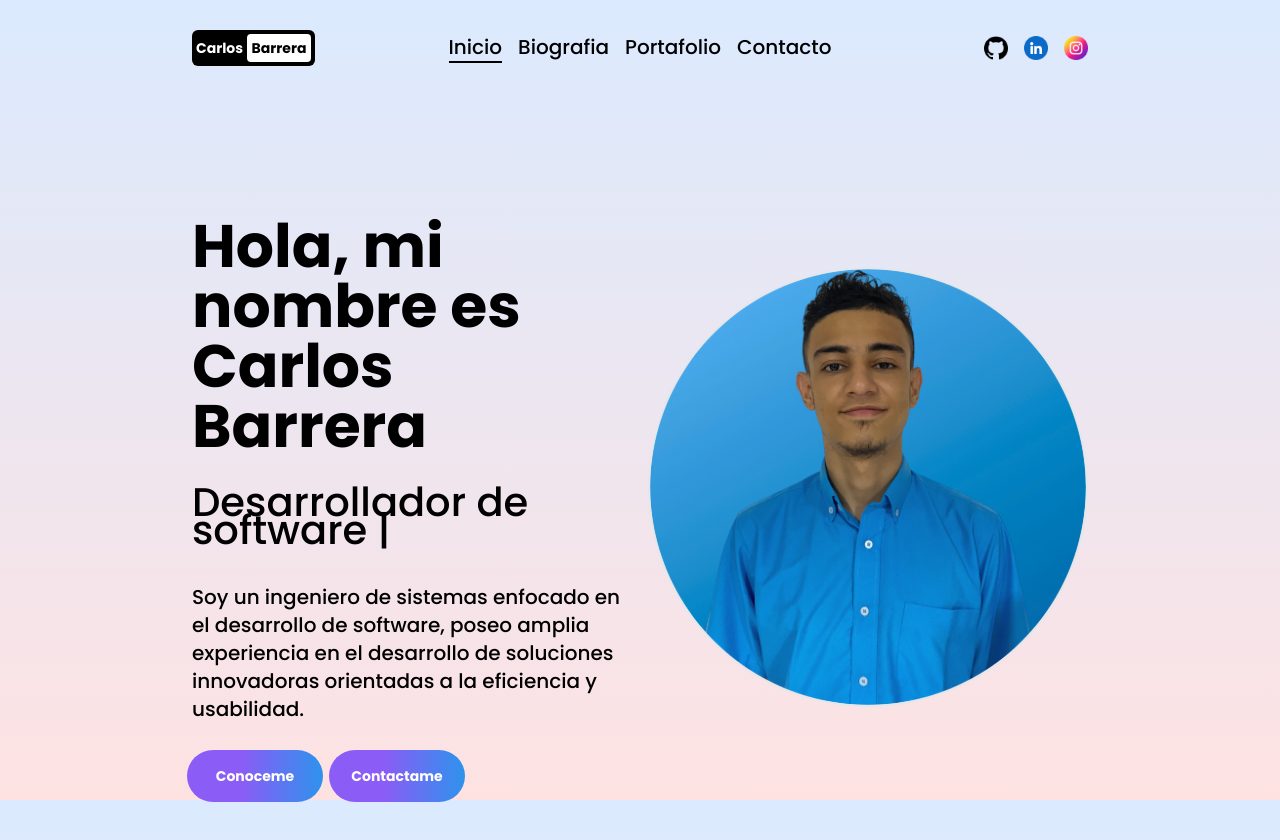
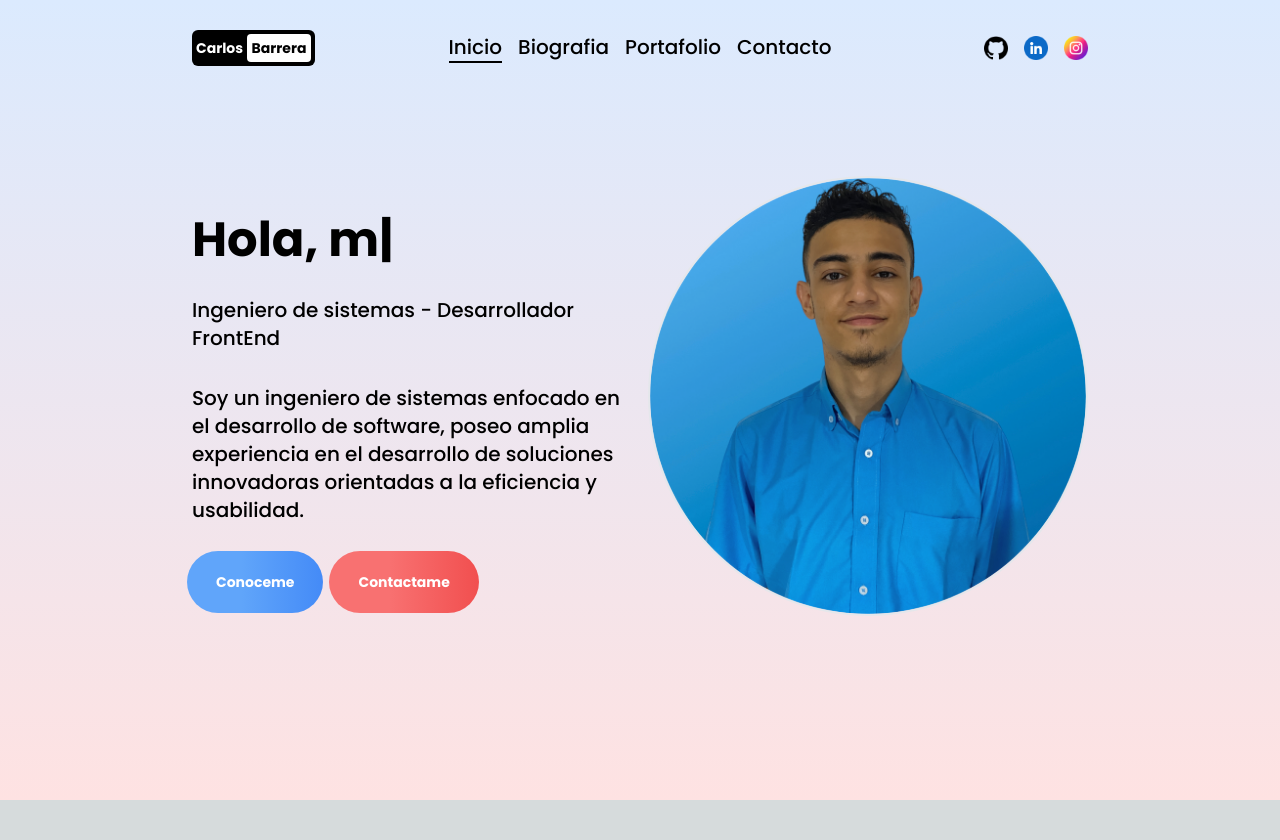
Before and after one commit to carlosbarreraacuna/PortafolioNext, a Next.js app: page / in a window 1280 px wide. Shown: the top 840 px of the page. After the commit the page ends 800 px from the top, so only its background shows below. Built offline with nearby package versions, Linux system fonts and the light colour scheme.

Commit message:
Estilos de botones inicio

```diff
--- a/src/app/page.js
+++ b/src/app/page.js
@@ -19,11 +19,11 @@ const Home = () => {
         {/* TEXT CONTAINER */}
         <div className="flex flex-col items-start justify-center gap-8 lg:h-full lg:w-1/2 h-1/2">
           {/* TITULO */}
-          <h1 className="text-4xl font-bold text-black sm:pt-10 md:text-6xl">
-            Hola, mi nombre es Carlos Barrera
+          <h1 className="text-xl font-bold text-black sm:pt-10 md:text-2xl">
+          <AnimationText/>
           </h1>
           <h1 className="text-xl text-black sm:text-xl md:text-xl">
-            <AnimationText/>
+            Ingeniero de sistemas - Desarrollador FrontEnd
           </h1>
 
           {/* DESCRIPCION */}
@@ -36,13 +36,13 @@ const Home = () => {
           <div className="flex w-full gap-4">
             <button
               href="/Biografia"
-              className="cursor-pointer text-white font-bold relative text-[14px] w-[9em] h-[3em] text-center bg-gradient-to-r from-violet-500 from-10% via-sky-500 via-30% to-pink-500 to-90% bg-[length:400%] rounded-[30px] z-10 hover:animate-gradient-xy hover:bg-[length:100%] before:content-[''] before:absolute before:-top-[5px] before:-bottom-[5px] before:-left-[5px] before:-right-[5px] before:bg-gradient-to-r before:from-violet-500 before:from-10% before:via-sky-500 before:via-30% before:to-pink-500 before:bg-[length:400%] before:-z-10 before:rounded-[35px] before:hover:blur-xl before:transition-all before:ease-in-out before:duration-[1s] before:hover:bg-[length:10%] active:bg-violet-700 focus:ring-violet-700"
+              className="cursor-pointer inline-block text-white font-bold relative text-[14px] px-6 py-3 text-center bg-gradient-to-r from-blue-400 from-10% via-blue-500 via-30% to-blue-600 to-90% bg-[length:400%] rounded-[30px] z-10 hover:animate-gradient-xy hover:bg-[length:100%] before:content-[''] before:absolute before:-top-[5px] before:-bottom-[5px] before:-left-[5px] before:-right-[5px] before:bg-gradient-to-r before:from-blue-400 before:from-10% before:via-blue-500 before:via-30% before:to-blue-600 before:bg-[length:400%] before:-z-10 before:rounded-[35px] before:hover:blur-xl before:transition-all before:ease-in-out before:duration-[1s] before:hover:bg-[length:10%] active:bg-blue-700 focus:ring-blue-700/50"
             >
               Conoceme
             </button>
             <button
               href="/contacto"
-              className="cursor-pointer text-white font-bold relative text-[14px] w-[9em] h-[3em] text-center bg-gradient-to-r from-violet-500 from-10% via-sky-500 via-30% to-pink-500 to-90% bg-[length:400%] rounded-[30px] z-10 hover:animate-gradient-xy hover:bg-[length:100%] before:content-[''] before:absolute before:-top-[5px] before:-bottom-[5px] before:-left-[5px] before:-right-[5px] before:bg-gradient-to-r before:from-violet-500 before:from-10% before:via-sky-500 before:via-30% before:to-pink-500 before:bg-[length:400%] before:-z-10 before:rounded-[35px] before:hover:blur-xl before:transition-all before:ease-in-out before:duration-[1s] before:hover:bg-[length:10%] active:bg-violet-700 focus:ring-violet-700"
+              className="cursor-pointer inline-block text-white font-bold relative text-[14px] px-6 py-3 text-center bg-gradient-to-r from-red-400 from-10% via-red-500 via-30% to-red-600 to-90% bg-[length:400%] rounded-[30px] z-10 hover:animate-gradient-xy hover:bg-[length:100%] before:content-[''] before:absolute before:-top-[5px] before:-bottom-[5px] before:-left-[5px] before:-right-[5px] before:bg-gradient-to-r before:from-red-400 before:from-10% before:via-red-500 before:via-30% before:to-red-600 before:bg-[length:400%] before:-z-10 before:rounded-[35px] before:hover:blur-xl before:transition-all before:ease-in-out before:duration-[1s] before:hover:bg-[length:10%] active:bg-red-700 focus:ring-red-700/50"
             >
               Contactame
             </button>
--- a/src/componentes/AnimationText.jsx
+++ b/src/componentes/AnimationText.jsx
@@ -5,9 +5,9 @@ const AnimationText = () => {
       <TypeAnimation
         sequence={[
           // Same substring at the start will only be typed out once, initially
-          'Desarrollador de software ',
+          'Hola, mi nombre es',
           1000, // wait 1s before replacing "Mice" with "Hamsters"
-          'Desarrollador FrontEnd',
+          'Carlos Barrera',
           1000,
         ]}
         wrapper="span"
```
